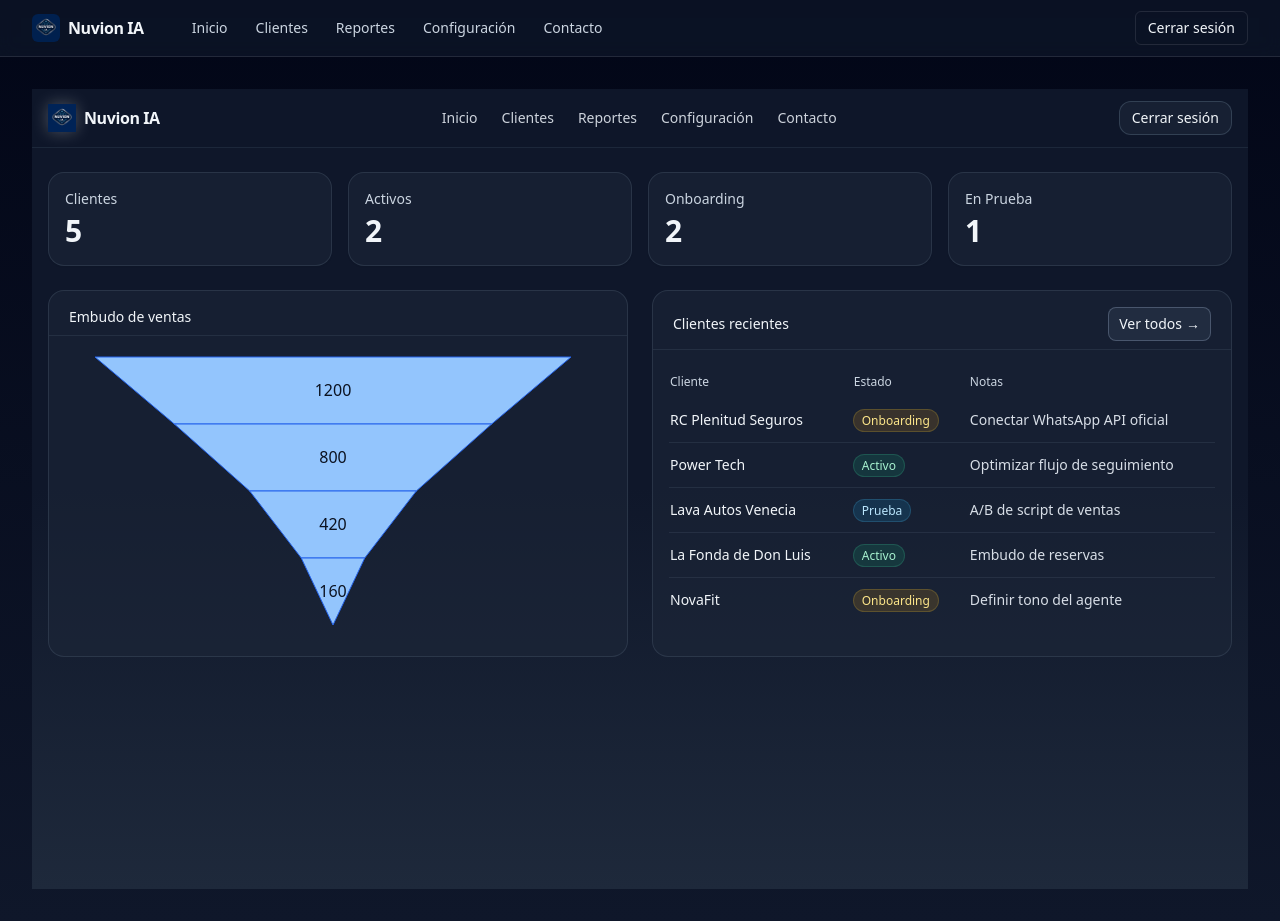
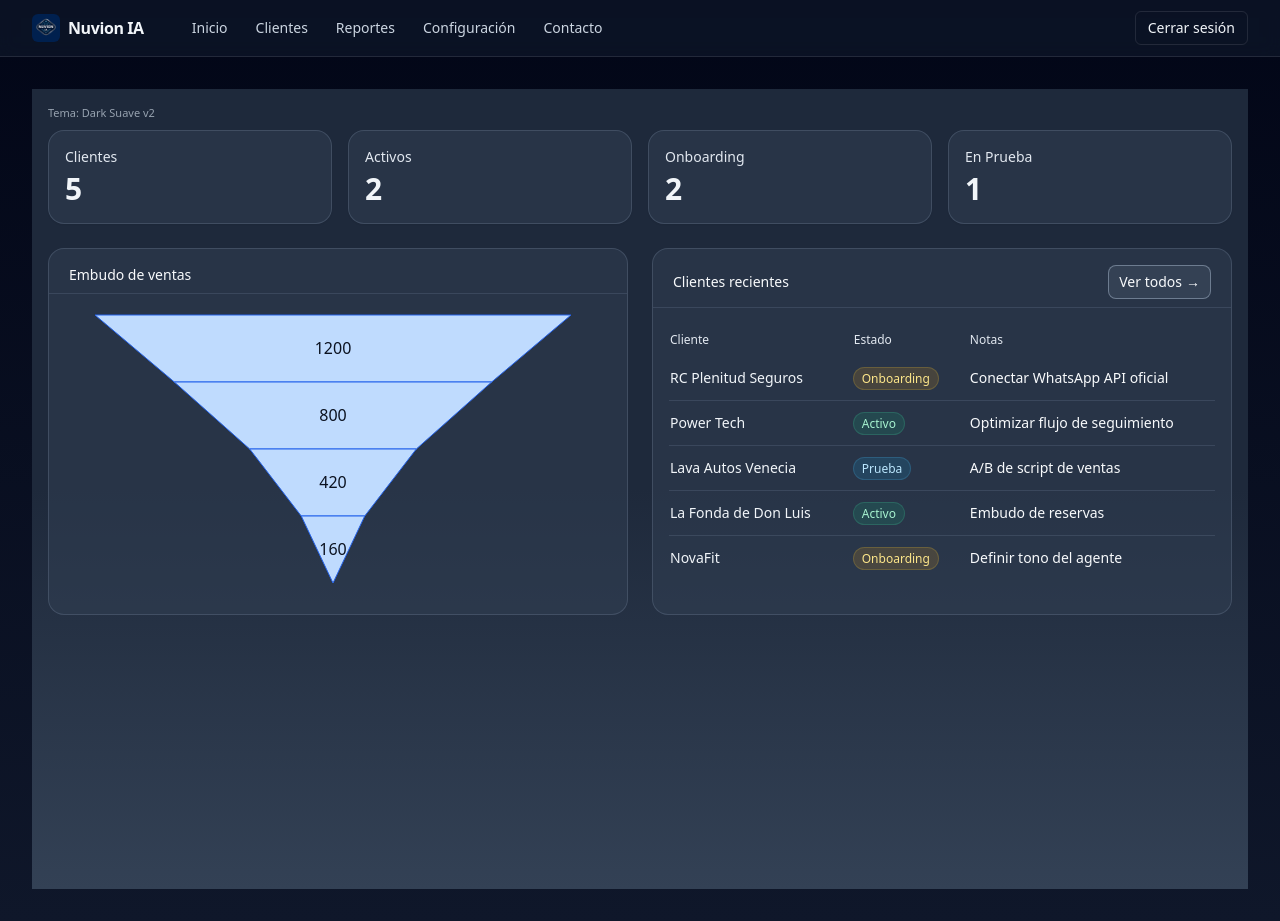
Before and after one commit to ianuvion/nuvion-ia, a Next.js app: page /dashboard in a window 1280 px wide. Built offline with nearby package versions, Linux system fonts and the light colour scheme.

Commit message:
Update page.tsx

```diff
--- a/app/dashboard/page.tsx
+++ b/app/dashboard/page.tsx
@@ -42,62 +42,39 @@ function StatusBadge({ status }: { status: string }) {
 
 export default function DashboardPage() {
   return (
-    <div className="min-h-screen bg-gradient-to-b from-slate-900 via-slate-900 to-slate-800 text-slate-100">
-      {/* Header: un solo menú + logo con brillo suave */}
-      <header className="sticky top-0 z-40 border-b border-slate-700/40 bg-slate-900/70 backdrop-blur">
-        <div className="mx-auto max-w-7xl px-4 py-3 flex items-center justify-between">
-          <Link href="/" className="flex items-center gap-2 hover:opacity-95 transition" aria-label="Ir al inicio">
-            <img
-              src="/icon.png"
-              alt="Nuvion IA"
-              className="h-7 w-auto drop-shadow-[0_0_8px_rgba(255,255,255,0.25)] brightness-110"
-            />
-            <span className="text-base font-semibold tracking-tight">Nuvion IA</span>
-          </Link>
-
-          <nav className="hidden md:flex items-center gap-6 text-sm text-slate-200/90">
-            <Link href="/dashboard" className="hover:text-white">Inicio</Link>
-            <Link href="/clientes" className="hover:text-white">Clientes</Link>
-            <Link href="/reportes" className="hover:text-white">Reportes</Link>
-            <Link href="/configuracion" className="hover:text-white">Configuración</Link>
-            <Link href="/contacto" className="hover:text-white">Contacto</Link>
-          </nav>
-
-          <Link
-            href="/api/auth/signout"
-            className="rounded-xl border border-slate-600/60 bg-slate-800/60 px-3 py-1.5 text-sm text-slate-100 hover:bg-slate-700/70"
-          >
-            Cerrar sesión
-          </Link>
-        </div>
-      </header>
+    // Fondo un poco más claro que antes
+    <div className="min-h-screen bg-gradient-to-b from-slate-800 via-slate-800 to-slate-700 text-slate-100">
+      {/* --- SIN HEADER LOCAL (usamos el del layout) --- */}
 
       <main className="mx-auto max-w-7xl px-4">
-        {/* KPIs con superficie más clara */}
-        <section className="grid grid-cols-2 sm:grid-cols-4 gap-4 pt-6">
+        {/* Etiqueta mínima para verificar versión visual */}
+        <p className="pt-4 text-[11px] text-slate-300/70">Tema: Dark Suave v2</p>
+
+        {/* KPIs */}
+        <section className="grid grid-cols-2 sm:grid-cols-4 gap-4 pt-2">
           {kpis.map((k) => (
             <div
               key={k.label}
-              className="rounded-2xl border border-slate-600/40 bg-slate-800/50 p-4 shadow-sm"
+              className="rounded-2xl border border-slate-500/40 bg-slate-700/50 p-4 shadow-sm"
             >
-              <p className="text-xs md:text-sm text-slate-300">{k.label}</p>
+              <p className="text-xs md:text-sm text-slate-200">{k.label}</p>
               <p className="mt-1 text-2xl md:text-3xl font-semibold tracking-tight">{k.value}</p>
             </div>
           ))}
         </section>
 
         <section className="mt-6 grid grid-cols-1 lg:grid-cols-2 gap-6">
-          {/* Embudo más legible */}
-          <div className="rounded-2xl border border-slate-600/40 bg-slate-800/50">
-            <div className="px-5 pt-4 pb-2 border-b border-slate-600/30">
-              <h2 className="text-sm font-medium text-slate-100">Embudo de ventas</h2>
+          {/* Embudo */}
+          <div className="rounded-2xl border border-slate-500/40 bg-slate-700/50">
+            <div className="px-5 pt-4 pb-2 border-b border-slate-500/30">
+              <h2 className="text-sm font-medium text-slate-50">Embudo de ventas</h2>
             </div>
             <div className="h-[320px] p-4">
               <ResponsiveContainer width="100%" height="100%">
                 <FunnelChart>
                   <Tooltip
                     contentStyle={{
-                      backgroundColor: "rgb(30,41,59)", // slate-700
+                      backgroundColor: "rgb(51,65,85)", // slate-700 aprox
                       border: "1px solid rgba(148,163,184,0.25)",
                       borderRadius: "12px",
                       color: "rgb(241,245,249)",
@@ -107,7 +84,7 @@ export default function DashboardPage() {
                     dataKey="value"
                     data={funnelData}
                     isAnimationActive
-                    fill="#93c5fd"   // un tono más claro que antes
+                    fill="#bfdbfe"   // más claro
                     stroke="#2563eb"
                   >
                     <LabelList position="inside" fill="#0b1220" stroke="none" dataKey="value" />
@@ -117,13 +94,13 @@ export default function DashboardPage() {
             </div>
           </div>
 
-          {/* Tabla clientes con contraste mejorado */}
-          <div className="rounded-2xl border border-slate-600/40 bg-slate-800/50">
-            <div className="px-5 pt-4 pb-2 border-b border-slate-600/30 flex items-center justify-between">
-              <h2 className="text-sm font-medium text-slate-100">Clientes recientes</h2>
+          {/* Clientes recientes */}
+          <div className="rounded-2xl border border-slate-500/40 bg-slate-700/50">
+            <div className="px-5 pt-4 pb-2 border-b border-slate-500/30 flex items-center justify-between">
+              <h2 className="text-sm font-medium text-slate-50">Clientes recientes</h2>
               <Link
                 href="/clientes"
-                className="text-xs md:text-sm inline-flex items-center gap-1 rounded-lg border border-slate-500/60 bg-slate-700/40 px-2.5 py-1.5 text-slate-100 hover:bg-slate-700/60 hover:shadow transition"
+                className="text-xs md:text-sm inline-flex items-center gap-1 rounded-lg border border-slate-400/60 bg-slate-600/40 px-2.5 py-1.5 text-slate-50 hover:bg-slate-600/60 hover:shadow transition"
               >
                 Ver todos <span aria-hidden>→</span>
               </Link>
@@ -133,20 +110,20 @@ export default function DashboardPage() {
               <div className="overflow-x-auto">
                 <table className="w-full text-sm">
                   <thead>
-                    <tr className="text-left text-xs text-slate-300">
+                    <tr className="text-left text-xs text-slate-200">
                       <th className="py-2 font-normal">Cliente</th>
                       <th className="py-2 font-normal">Estado</th>
                       <th className="py-2 font-normal">Notas</th>
                     </tr>
                   </thead>
-                  <tbody className="divide-y divide-slate-600/30">
+                  <tbody className="divide-y divide-slate-500/30">
                     {recentClients.map((c) => (
-                      <tr key={c.name} className="hover:bg-slate-700/30">
+                      <tr key={c.name} className="hover:bg-slate-600/30">
                         <td className="py-3 pr-3">{c.name}</td>
                         <td className="py-3 pr-3">
                           <StatusBadge status={c.status} />
                         </td>
-                        <td className="py-3 text-slate-200/95">{c.note}</td>
+                        <td className="py-3 text-slate-50">{c.note}</td>
                       </tr>
                     ))}
                   </tbody>
```
